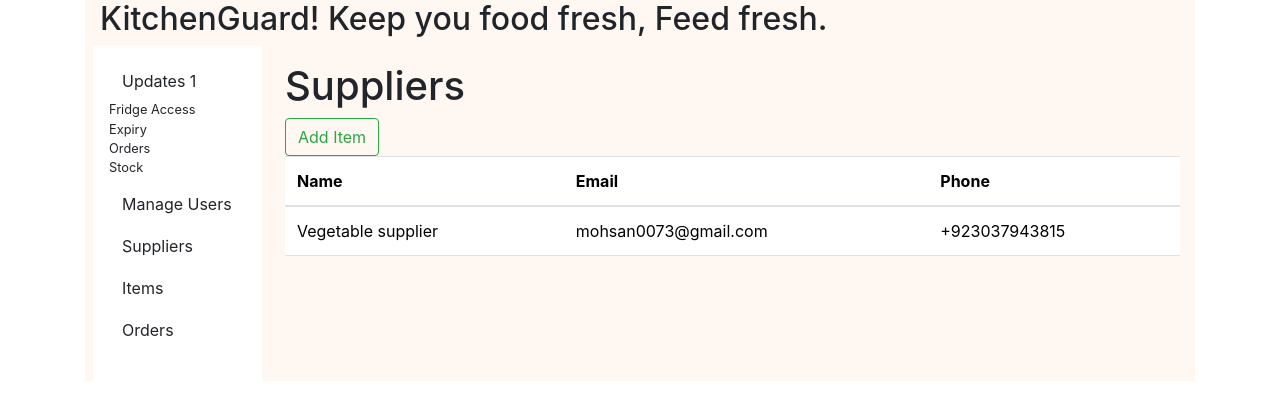
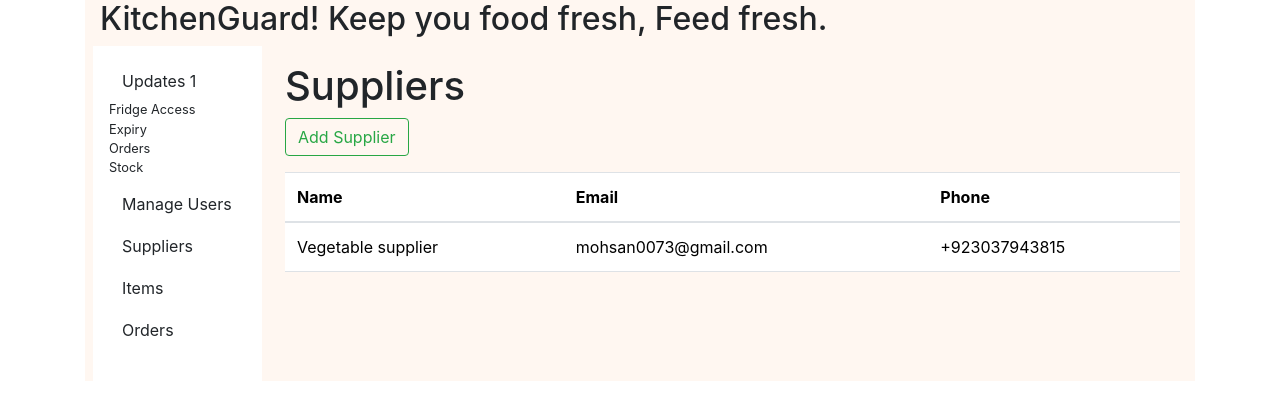
Before and after one commit to zaryabkhanthakur/fridge-guard, a Django app: page /suppliers/ in a window 1280 px wide. Shown: the part 66-486 px from the top of the page. Run offline with Django 5.2, Linux system fonts and the light colour scheme; a user stored in the database is signed in; data comes from the database, SQL or seed files in the repository; some libraries are stand-ins or nearby versions.

Commit message:
Fix create supplier url.

```diff
--- a/smart_fridge/fridge/templates/fridge/supplier_list.html
+++ b/smart_fridge/fridge/templates/fridge/supplier_list.html
@@ -3,7 +3,7 @@
 {% block superuser_content %}
     <h1>Suppliers</h1>
     {% if suppliers_list%}
-    <a class="btn btn-outline-success" href="/items/add">Add Item</a>
+    <a class="btn btn-outline-success mb-3" href="/suppliers/add">Add Supplier</a>
     <table class="table">
         <thead>
           <tr>
--- a/smart_fridge/fridge/urls.py
+++ b/smart_fridge/fridge/urls.py
@@ -32,5 +32,5 @@ urlpatterns = [
     path('items/take', remove_item, name='remove-item'),
     path('order/<int:pk>/', OrderDetailView.as_view(), name='order_detail'),
     path('suppliers/', SupplierView.as_view(), name="suppliers"),
-    path('supplier/add', SupplierCreaetView.as_view(), name='add_supplier')
+    path('suppliers/add', SupplierCreaetView.as_view(), name='add_supplier')
 ]
```
